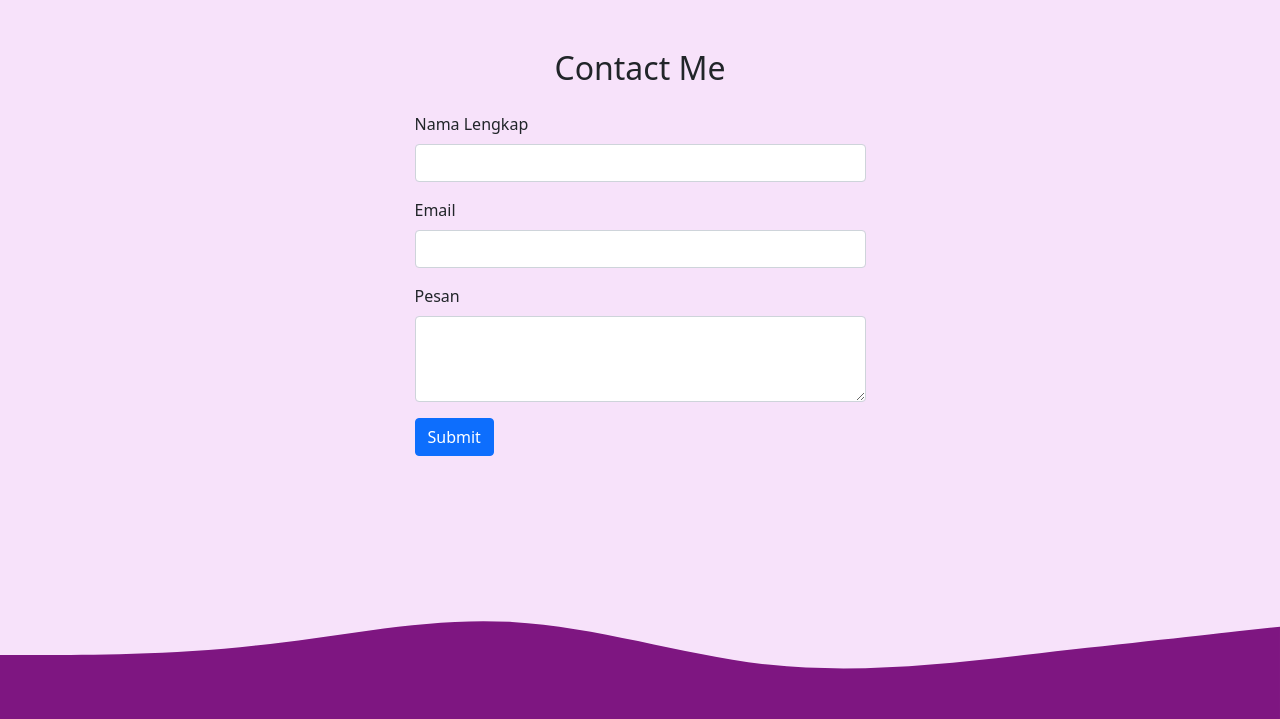
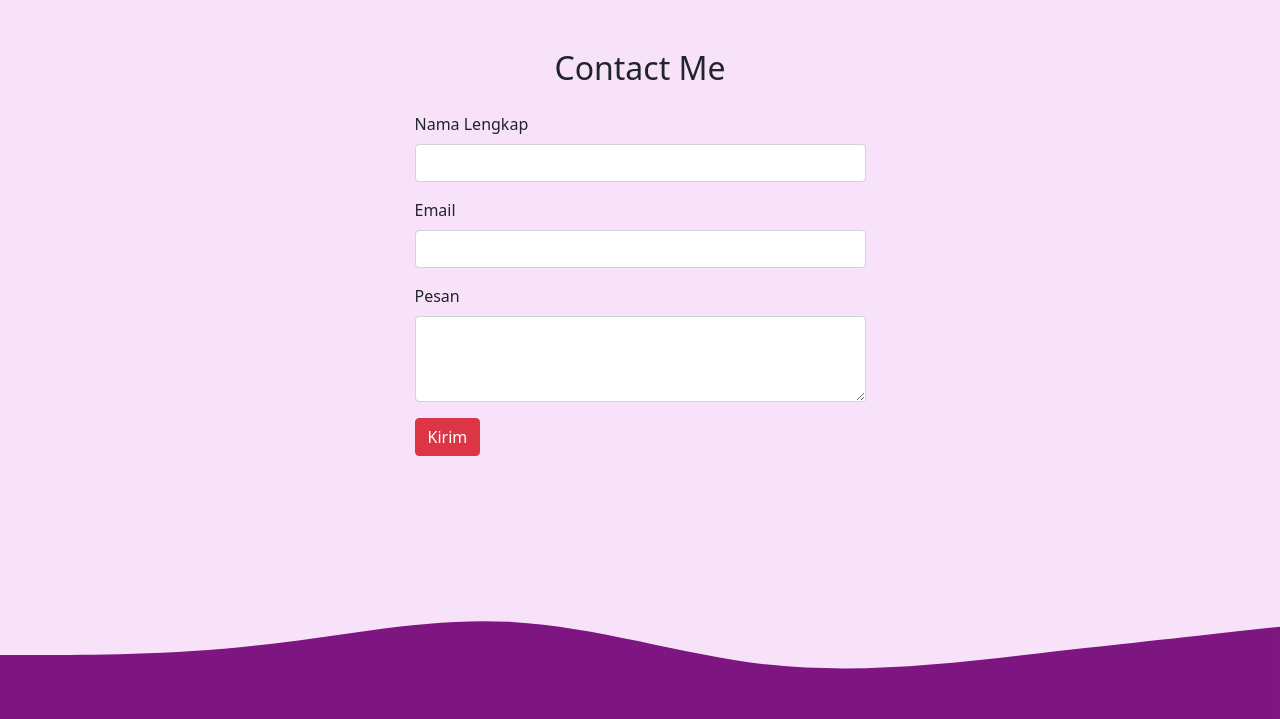
Before and after one commit to alimatulyusniyah/alimatulyusniyah.github.io, a plain HTML site: page index.html in a window 1280 px wide. Shown: the part 2543-3262 px from the top of the page. Drawn offline with nearby package versions, Linux system fonts and the light colour scheme.

Commit message:
mengubah warna tombol berwarna merah

```diff
--- a/index.html
+++ b/index.html
@@ -154,7 +154,7 @@
                 <label for="pesan" class="form-label">Pesan</label>
                 <textarea class="form-control" id="pesan" rows="3"></textarea>
               </div>
-              <button type="submit" class="btn btn-primary">Submit</button>
+              <button type="submit" class="btn btn-danger">Kirim</button>
             </form>
           </div>
         </div>
```
